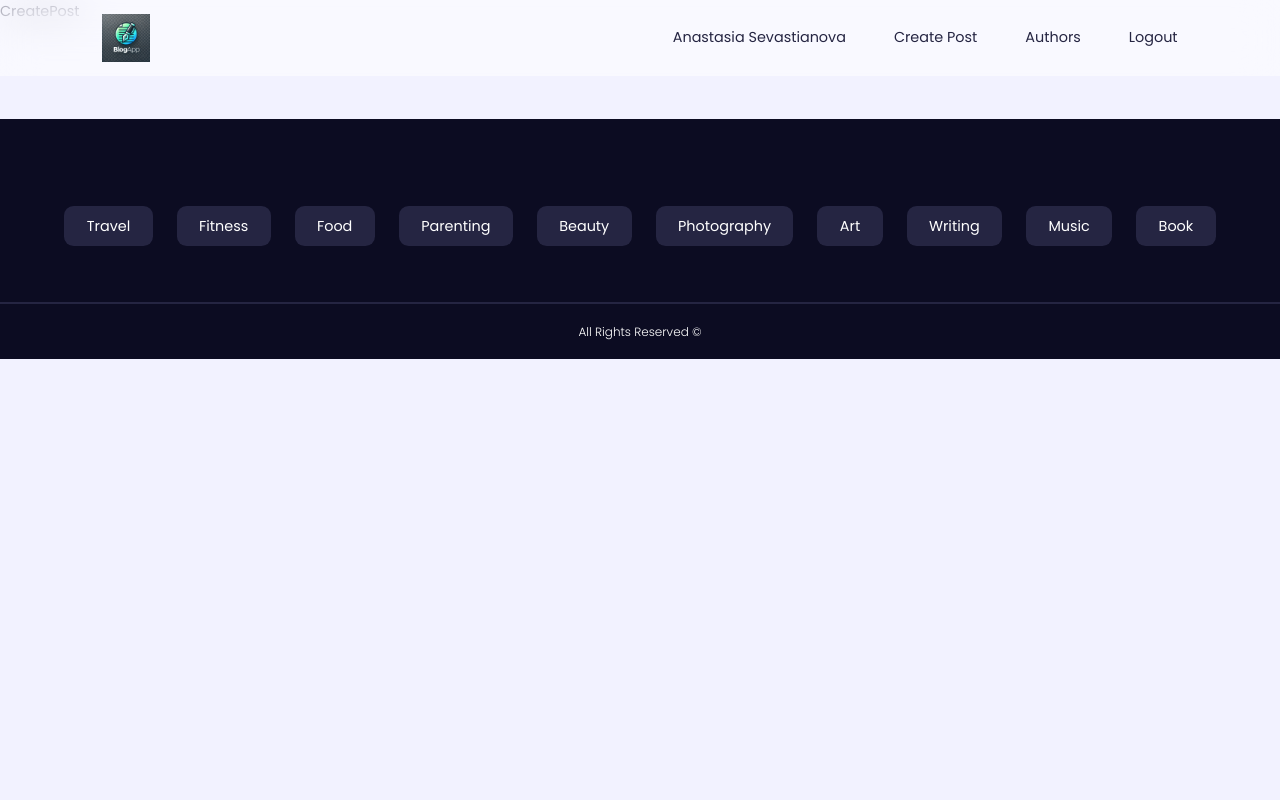
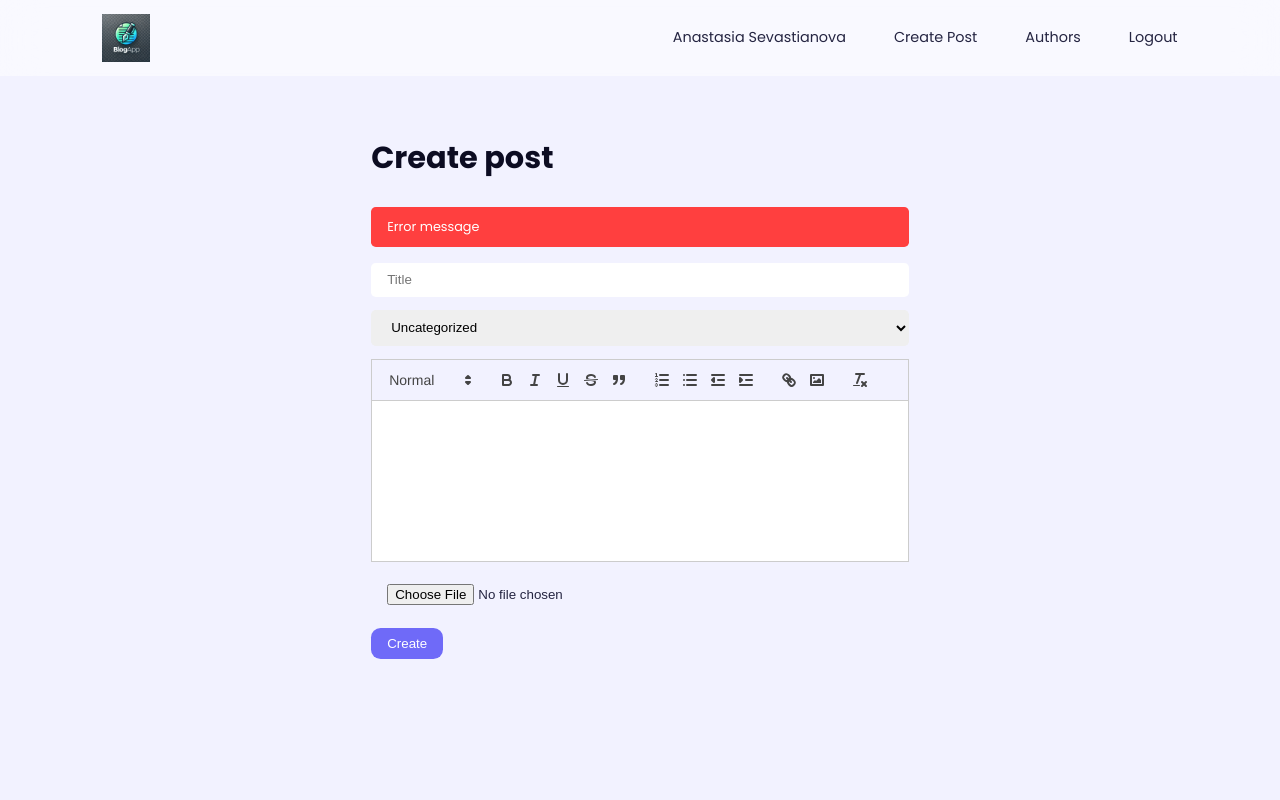
Before and after one commit to anastasia2022be1/mehr-blog, a React (Vite) app in the folder client/: page /create in a window 1280 px wide. Shown: the top 800 px of the page. Built offline with nearby package versions, Linux system fonts and the light colour scheme.

Commit message:
feat: create CreatePost and add css

```diff
--- a/client/package.json
+++ b/client/package.json
@@ -13,6 +13,7 @@
     "react": "^18.3.1",
     "react-dom": "^18.3.1",
     "react-icons": "^5.3.0",
+    "react-quill": "^2.0.0",
     "react-router-dom": "^7.0.1"
   },
   "devDependencies": {
--- a/client/src/index.css
+++ b/client/src/index.css
@@ -354,6 +354,12 @@
     color: var(--color-primary);
 }
 
+.ql-editor {
+    overflow: scroll;
+    background:var(--color-white);
+    height: 10rem !important;
+}
+
 /* AUTHORS */
 
 .authors__container {
--- a/client/src/pages/CreatePost.jsx
+++ b/client/src/pages/CreatePost.jsx
@@ -1,9 +1,110 @@
-import React from 'react'
+import React, { useState } from "react";
+import ReactQuill from 'react-quill';
+import 'react-quill/dist/quill.snow.css';
 
 const CreatePost = () => {
+  const [title, setTitle] = useState("");
+  const [category, setCategory] = useState("Uncategorized");
+  const [description, setDescription] = useState("");
+  const [thumbnail, setThumbnail] = useState("");
+
+  const modules = {
+    toolbar: [
+      // Заголовки (H1, H2) или отсутствие заголовка
+      [{ header: [1, 2, 3,4,5,6, false] }],
+
+      // Стандартное форматирование текста; Управление отступами
+      ["bold", "italic", "underline", "strike", "blockquote"],
+
+      // Списки (нумерованный и маркированный)
+      [
+        { list: "ordered" },
+        { list: "bullet" },
+        { indent: "-1" },
+        { indent: "+1" },
+      ],
+
+      // Вставка контента (ссылки, изображения, видео)
+      ["link", "image"],
+      // Очистка форматирования
+      ["clean"], // Убирает все стили
+    ],
+  };
+
+  const formats = [
+    "header", // Заголовок
+    "bold", // Жирный текст
+    "italic", // Курсив
+    "underline", // Подчёркнутый текст
+    "strike", // Зачёркнутый текст
+    "blockquote", // Цитата
+    "list", // Список
+    "bullet", // Маркированный список
+    "numbered", // Нумерованный список
+    "image", // Вставка изображения
+    "indent", // Отступ
+  ];
+
+  const POST_CATEGORIES = [
+    "Travel",
+    "Fitness",
+    "Food",
+    "Parenting",
+    "Beauty",
+    "Photography",
+    "Art",
+    "Writing",
+    "Music",
+    "Book",
+  ];
+
   return (
-    <div>CreatePost</div>
-  )
-}
+    <section className="create-post">
+      <div className="container">
+        <h2>Create post</h2>
+        <p className="form__error-message">Error message</p>
 
-export default CreatePost
+        <form className="form create-post__form">
+          {/* Input for title */}
+          <input
+            type="text"
+            placeholder="Title"
+            value={title}
+            onChange={(e) => setTitle(e.target.value)}
+            autoFocus
+          />
+
+          {/* Dropdown for category */}
+          <select
+            name="category"
+            value={category}
+            onChange={(e) => setCategory(e.target.value)}>
+
+            <option value="Uncategorized">Uncategorized</option>
+            {POST_CATEGORIES.map((cat) => (
+              <option key={cat} >
+                {cat}
+              </option>
+            ))}
+          </select>
+
+          <ReactQuill modules={modules} formats={formats} value={description} onChange={setDescription} />
+
+          {/* Input for thumbnail */}
+          <input
+            type="file"
+            placeholder="Thumbnail URL"
+            value={thumbnail}
+            onChange={(e) => setThumbnail(e.target.files[0])}
+            accept="png, jpg, jpeg"
+          />
+
+          <button type="submit" className="btn primary">Create</button>
+
+        </form>
+      </div>
+    </section>
+  );
+};
+
+export default CreatePost;
```
Also changed, not shown: 1 other file (tests, documents, lock files or other folders).
